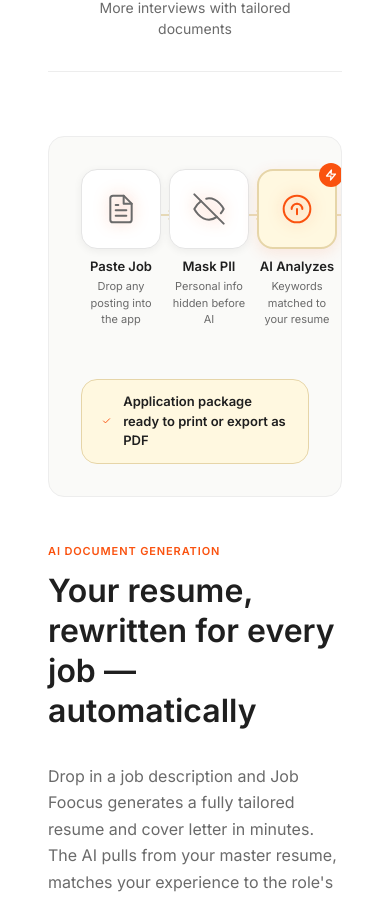
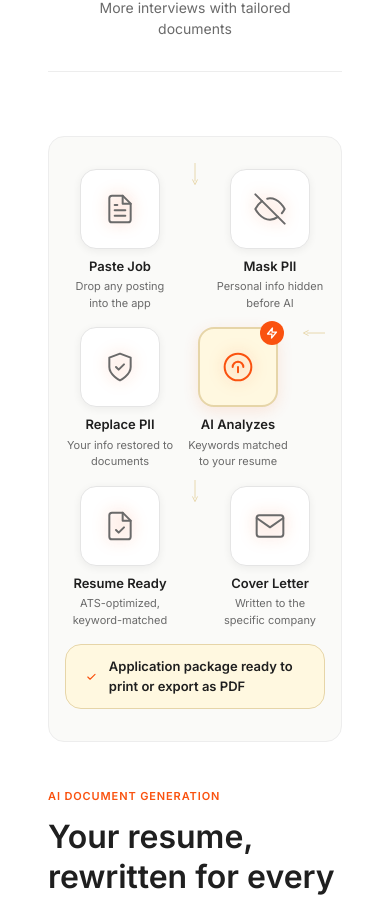
Before and after one commit to NiranjananPrajith/JobFoocus, a Next.js app: page / in a window 390 px wide. Shown: the part 1252-2152 px from the top of the page. Built offline with nearby package versions, Linux system fonts and the light colour scheme; no server answers.

Commit message:
feat: responsive 3-row zigzag layout for AI process graphic on mobile

```diff
--- a/src/components/AIProcessGraphic.tsx
+++ b/src/components/AIProcessGraphic.tsx
@@ -11,21 +11,6 @@ interface StepProps {
 function ProcessStep({ number, label, sublabel, icon, isAi }: StepProps) {
   return (
     <div className="flex flex-col items-center gap-2 relative">
-      {/* Connector line to next step */}
-      {number < 6 && (
-        <div className="absolute right-0 top-10" style={{ transform: 'translateX(50%)' }}>
-          <svg width="40" height="12" viewBox="0 0 40 12" fill="none">
-            <path
-              d="M0 6h30M28 2l8 4-8 4"
-              stroke="#e6d5a8"
-              strokeWidth="1.5"
-              strokeLinecap="round"
-              strokeLinejoin="round"
-            />
-          </svg>
-        </div>
-      )}
-
       {/* Icon circle */}
       <div
         className="w-20 h-20 rounded-2xl flex items-center justify-center relative"
@@ -62,14 +47,14 @@ function ProcessStep({ number, label, sublabel, icon, isAi }: StepProps) {
 export default function AIProcessGraphic() {
   return (
     <div
-      className="w-full rounded-xl overflow-hidden px-8 py-8"
+      className="w-full rounded-xl overflow-hidden px-4 md:px-8 py-8"
       style={{
         backgroundColor: '#fafaf8',
         border: '1px solid #ededed',
       }}
     >
-      {/* Process steps */}
-      <div className="flex flex-row items-start justify-between gap-2 mb-8">
+      {/* Row 1 — left to right */}
+      <div className="flex flex-row items-start justify-center md:justify-between gap-2 mb-4 md:mb-8">
         <ProcessStep
           number={1}
           label="Paste Job"
@@ -86,6 +71,13 @@ export default function AIProcessGraphic() {
           }
         />
 
+        {/* Arrow 1→2 */}
+        <div className="flex items-center md:hidden">
+          <svg width="24" height="12" viewBox="0 0 40 12" fill="none" className="rotate-90 md:rotate-0">
+            <path d="M0 6h30M28 2l8 4-8 4" stroke="#e6d5a8" strokeWidth="1.5" strokeLinecap="round" strokeLinejoin="round" />
+          </svg>
+        </div>
+
         <ProcessStep
           number={2}
           label="Mask PII"
@@ -99,6 +91,18 @@ export default function AIProcessGraphic() {
             </svg>
           }
         />
+      </div>
+
+      {/* Row 2 — right to left: wrapper reverses on mobile, inner flex keeps steps + arrow together */}
+      <div className="flex flex-row items-start justify-center md:justify-between gap-2 mb-4 md:mb-8">
+        {/* Inner wrapper reverses direction on mobile to create RTL row */}
+        <div className="flex flex-row-reverse items-start md:items-center justify-center gap-2">
+          {/* Arrow between steps 3 and 4 — points left (step 4 → step 3) */}
+          <div className="flex items-center md:hidden rotate-180">
+            <svg width="24" height="12" viewBox="0 0 40 12" fill="none">
+              <path d="M0 6h30M28 2l8 4-8 4" stroke="#e6d5a8" strokeWidth="1.5" strokeLinecap="round" strokeLinejoin="round" />
+            </svg>
+          </div>
 
           <ProcessStep
             number={3}
@@ -127,7 +131,11 @@ export default function AIProcessGraphic() {
               </svg>
             }
           />
+        </div>
+      </div>
 
+      {/* Row 3 — left to right */}
+      <div className="flex flex-row items-start justify-center md:justify-between gap-2 mb-4 md:mb-8">
         <ProcessStep
           number={5}
           label="Resume Ready"
@@ -141,6 +149,13 @@ export default function AIProcessGraphic() {
             </svg>
           }
         />
+
+        {/* Arrow 5→6 */}
+        <div className="flex items-center md:hidden">
+          <svg width="24" height="12" viewBox="0 0 40 12" fill="none" className="rotate-90 md:rotate-0">
+            <path d="M0 6h30M28 2l8 4-8 4" stroke="#e6d5a8" strokeWidth="1.5" strokeLinecap="round" strokeLinejoin="round" />
+          </svg>
+        </div>
 
         <ProcessStep
           number={6}
```
Lines whose indentation alone changed are shown as unchanged.
